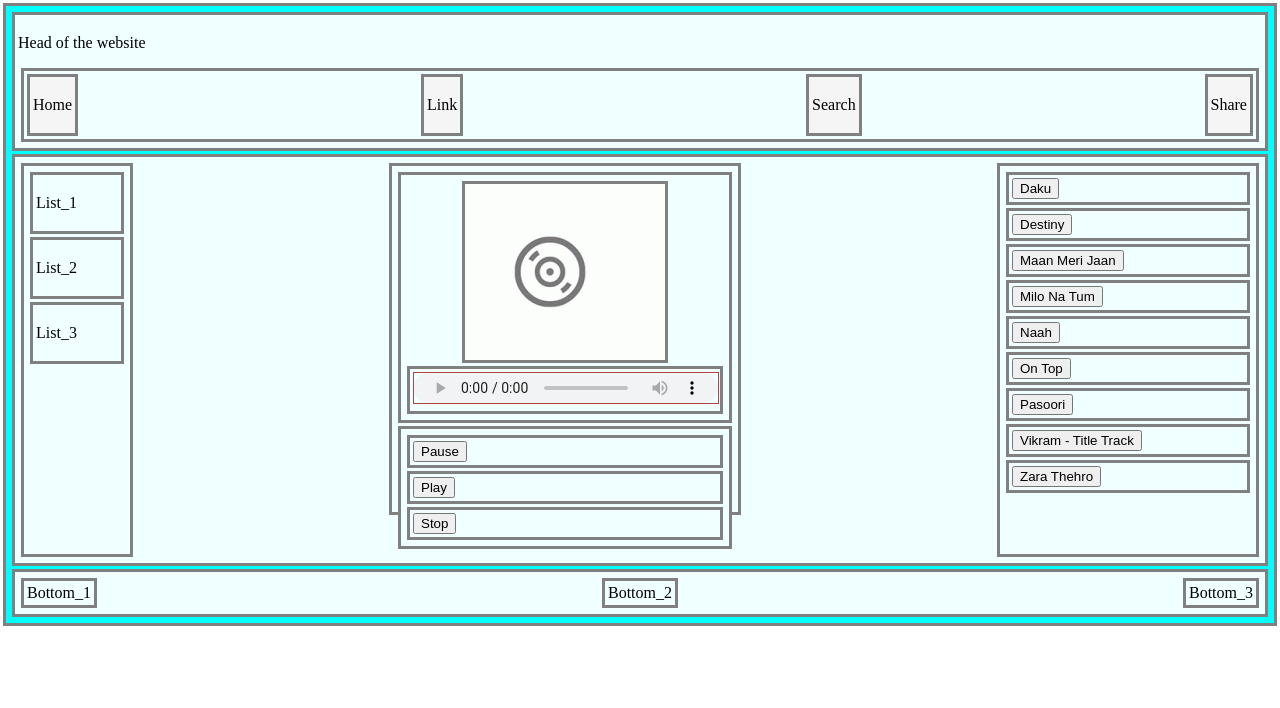
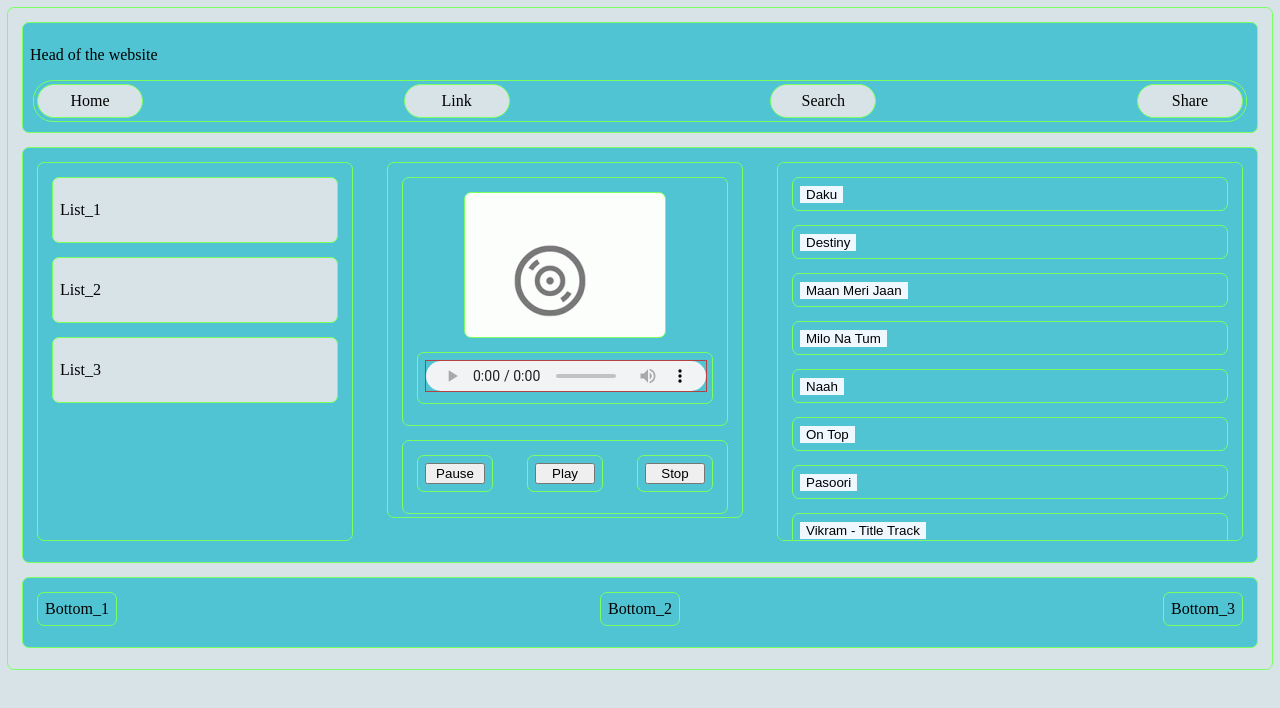
Before and after one commit to Himanshuba9hel/Himanshu_21BCS11403, a plain HTML site: page index.html in a window 1280 px wide. Drawn offline with Linux system fonts and the light colour scheme.

Commit message:
Update styles.css

```diff
--- a/styles.css
+++ b/styles.css
@@ -1,20 +1,24 @@
 body{
     padding: 0;
     margin: 0;
+    background-color: #D8E3E7;
 }
 #all {
 
-    background-color: aqua;
+    background-color: #D8E3E7;
 
 }
 
 div {
     margin: 3px;
-    padding: 3px;
+    padding: 7px;
+    border-radius: 7px;
+    margin: 7px;
+    margin-bottom: 14px;
     border-style: solid;
-    border-width: 3px;
-    border-color: gray;
-    background-color: azure;
+    border-width: 0.5px;
+    border-color: rgb(123, 255, 99);
+    background-color: #51C4D4;
 
 }
 #head_list {
@@ -22,12 +26,29 @@ div {
 }
 .head_list {
     display: flex;
-    padding: 0px;
+    position: sticky;
+    flex-direction: row;
+    align-content: center;
+
+    border-radius: 20px;
+    margin: 3px;
+    padding: 3px;
     justify-content: space-between;
 }
 .head_list > div {
+    display: flex;
+    justify-content: center;
 
-    background-color: whitesmoke;
+    margin: 0;
+    padding: 7px;
+    height: auto;
+    width: 90px;
+    border-radius: 20px;
+    background-color: #D8E3E7;
+}
+.head_list > div > p {
+    margin: 0;
+    padding: 0;
 }
 
 .main_menu {
@@ -40,7 +61,10 @@ div {
 .left_list {
     width: 100%;
     min-width: 0px;
-    max-width: 100px;
+    max-width: 300px;
+}
+.left_list > div{
+    background-color: #D8E3E7;
 }
 
 #player {
@@ -51,12 +75,10 @@ div {
     max-width: 340px;
     max-height: 340px;
 }
-.player {
 
-}
 #music_player_icon {
     display: block;
-    height: 170px;
+    height: 130px;
     margin-left: auto;
     margin-right: auto;
     width: 60%;
@@ -68,11 +90,23 @@ div {
    height: 30px;
    padding: 0px ;
 }
+.controls {
+    display: flex;
+    flex-direction: row;
+    justify-content: space-between;
+}
+.controls > div > button {
+    width: 60px;
+}
 .music_list {
     overflow: scroll;
     width: 100%;
     min-width: 100px;
-    max-width: 250px;
+    max-width: 450px;
+}
+.music_list > div > button {
+    border: 0;
+    background-color: aliceblue;
 }
 
 .bottom_list {
```
